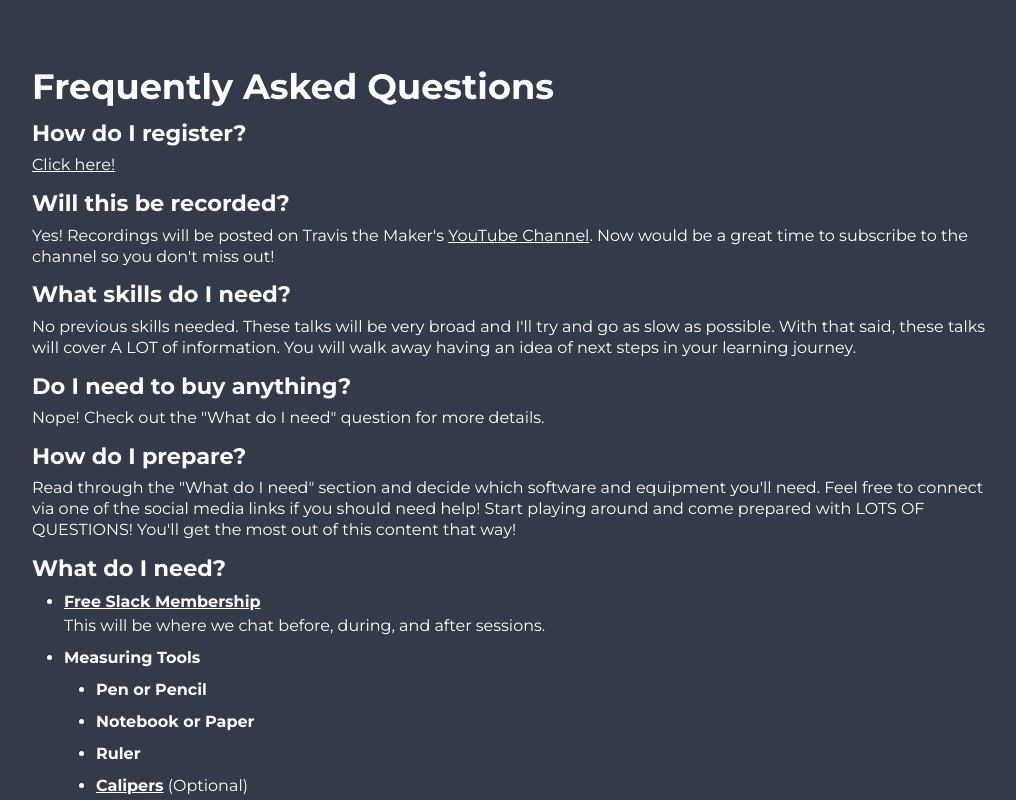
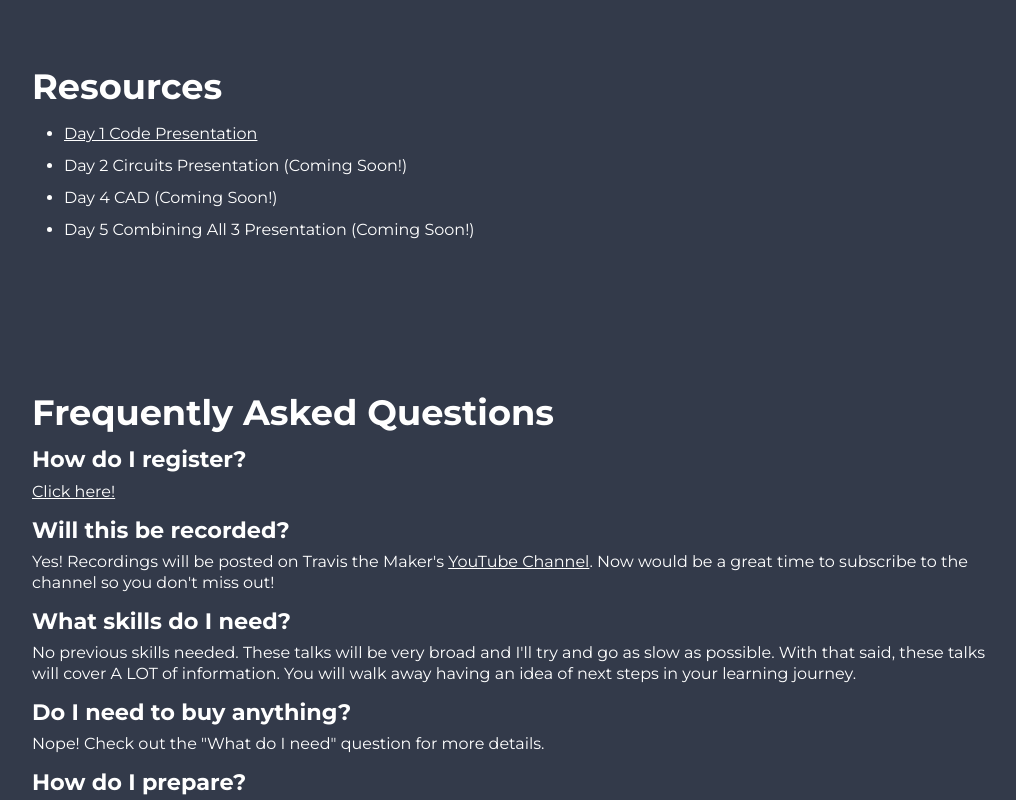
Before and after one commit to TravisBumgarner/Project-Graveyard, a React app: page / in a window 1280 px wide. Shown: the part 2320-3120 px from the top of the page, without its empty margins (124-1140 px from the left). Built offline with nearby package versions, Linux system fonts and the light colour scheme; a web font is replaced by a local one.

Commit message:
Added link to slide

```diff
--- a/package.json
+++ b/package.json
@@ -7,8 +7,8 @@
         "lib": "lib"
     },
     "scripts": {
-        "start-dev": "NODE_ENV=development webpack-dev-server --env.NODE_ENV=development --mode=development --config webpack.js",
-        "bundle": "NODE_ENV=production; rm -rf ./public; mkdir ./public; cp ./src/og.png ./public; webpack --env.NODE_ENV=production --mode=production --config webpack.js --verobose",
+        "start-dev": "webpack-dev-server --env.NODE_ENV=development --mode=development --config webpack.js",
+        "bundle": "rm -rf ./public; mkdir ./public; cp ./src/og.png ./public; webpack --env.NODE_ENV=production --mode=production --config webpack.js --verobose",
         "precommit": "tsc --noEmit --skipLibCheck",
         "deploy": "gcloud builds submit --tag gcr.io/eng40-277714/landing-page && gcloud run deploy landing-page --image gcr.io/eng40-277714/landing-page --platform managed --region us-east1",
         "typecheck": "tsc --noEmit -p ./tsconfig.json"
--- a/src/App/App.tsx
+++ b/src/App/App.tsx
@@ -251,6 +251,20 @@ const App = () => {
                 <SectionWrapper>
                     <SectionContent>
                         <Section>
+                            <H2>Resources</H2>
+                            <List>
+                                <ListItem> <a target="_blank" href="https://docs.google.com/presentation/d/1SvmSbxtJpW-iA_WC6L3_vZwDqIfAObRb2BWHmSXQtnY/edit?usp=sharing">Day 1 Code Presentation</a></ListItem>
+                                <ListItem>Day 2 Circuits Presentation (Coming Soon!)</ListItem>
+                                <ListItem>Day 4 CAD (Coming Soon!)</ListItem>
+                                <ListItem>Day 5 Combining All 3 Presentation (Coming Soon!)</ListItem>
+                            </List>
+                        </Section>
+                    </SectionContent>
+                </SectionWrapper>
+
+                <SectionWrapper>
+                    <SectionContent>
+                        <Section>
                             <H2>Frequently Asked Questions</H2>
 
                             <H3>How do I register?</H3>
```
